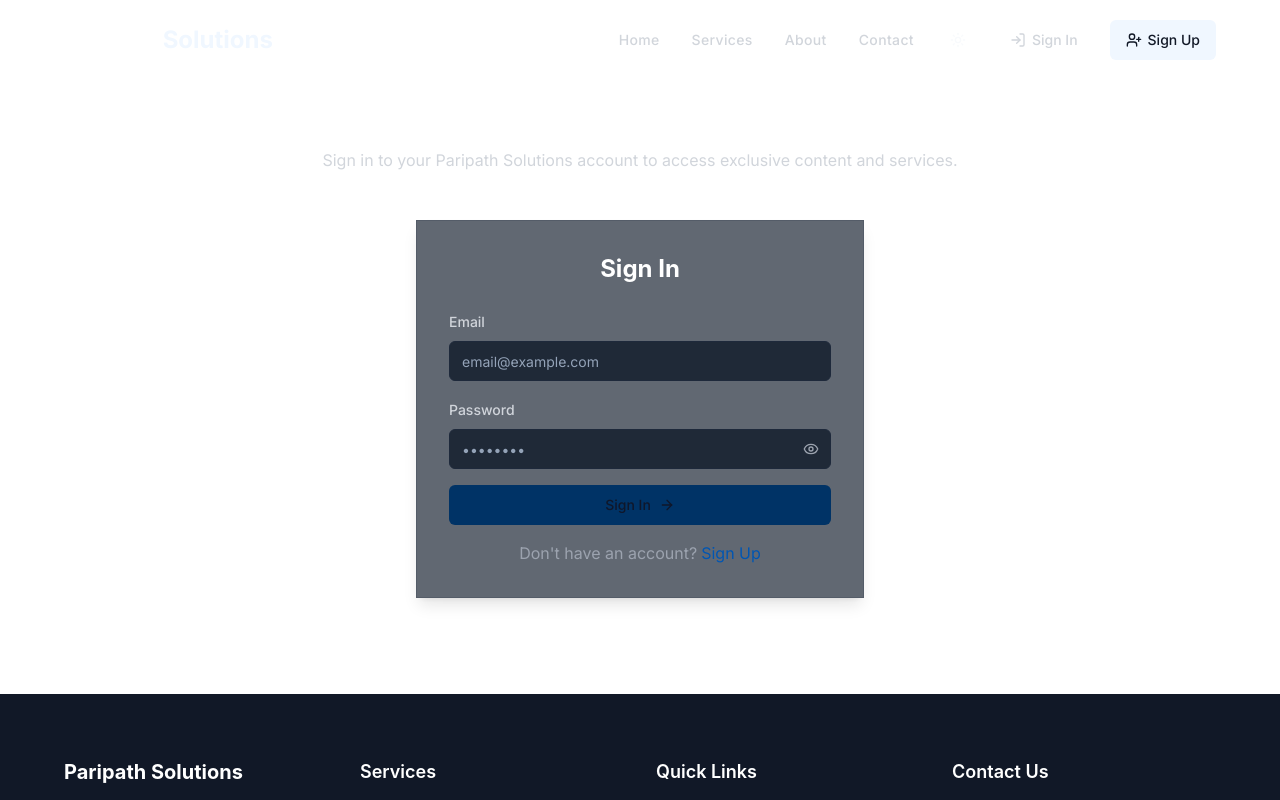
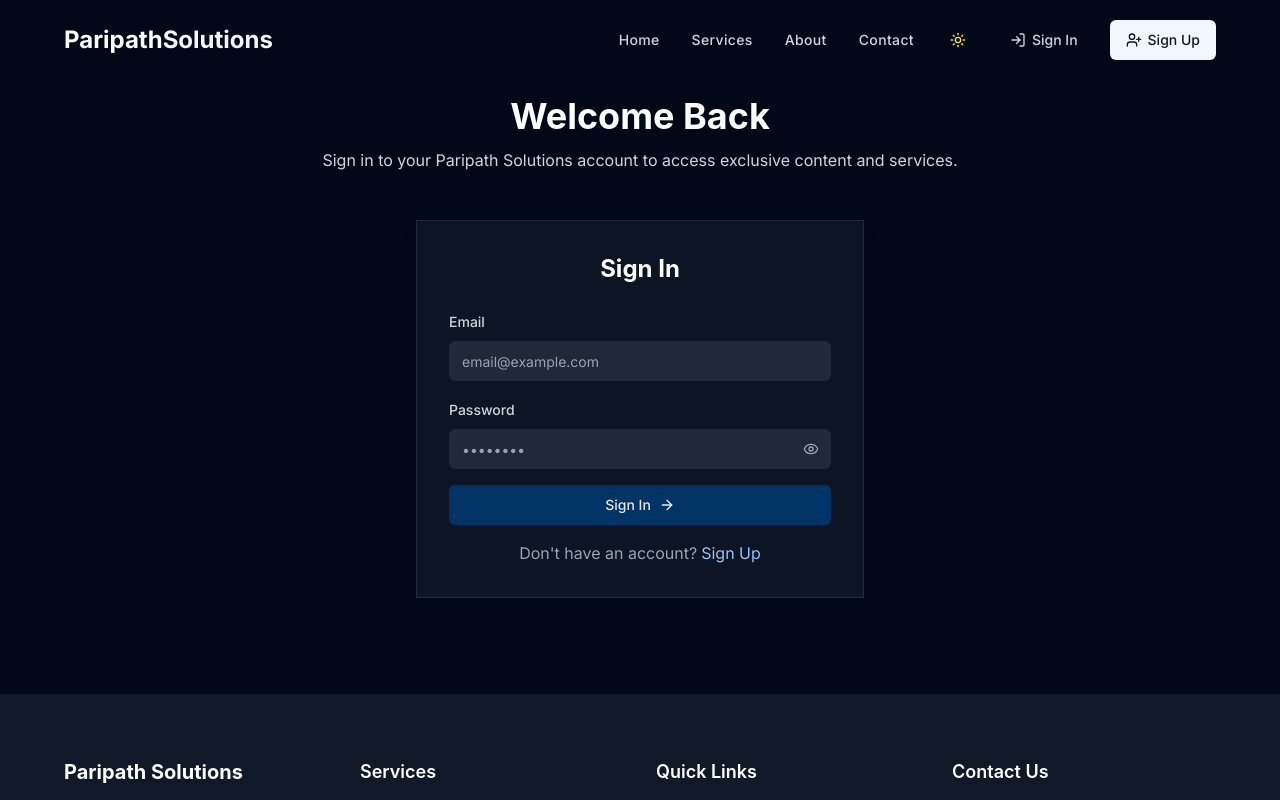
Before and after one commit to MAYANKSHUKALMSST/paripath-innovation-hub, a React (Vite) app: page /sign-in in a window 1280 px wide. Both pictures are taken after a click on the button "Toggle theme". Shown: the top 800 px of the page. Built offline with nearby package versions, Linux system fonts and the light colour scheme; a web font is replaced by a local one.

Commit message:
Fix: Improve dark theme implementation
Ensure dark theme is applied consistently across the website and improve text visibility.

```diff
--- a/src/App.tsx
+++ b/src/App.tsx
@@ -18,6 +18,7 @@ const queryClient = new QueryClient();
 const App = () => (
   <QueryClientProvider client={queryClient}>
     <ThemeProvider>
+      <div className="min-h-screen bg-background text-foreground">
         <TooltipProvider>
           <BrowserRouter>
             <GoogleAnalytics />
@@ -34,6 +35,7 @@ const App = () => (
             </Routes>
           </BrowserRouter>
         </TooltipProvider>
+      </div>
     </ThemeProvider>
   </QueryClientProvider>
 );
--- a/src/components/ThemeToggle.tsx
+++ b/src/components/ThemeToggle.tsx
@@ -12,12 +12,12 @@ const ThemeToggle = () => {
       size="icon"
       onClick={toggleTheme}
       aria-label={`Switch to ${theme === 'light' ? 'dark' : 'light'} mode`}
-      className="rounded-full hover:bg-gray-200 dark:hover:bg-gray-800"
+      className="rounded-full hover:bg-gray-200 dark:hover:bg-gray-800 transition-colors"
     >
       {theme === 'light' ? (
         <Moon className="h-[1.2rem] w-[1.2rem]" />
       ) : (
-        <Sun className="h-[1.2rem] w-[1.2rem]" />
+        <Sun className="h-[1.2rem] w-[1.2rem] text-yellow-300" />
       )}
       <span className="sr-only">Toggle theme</span>
     </Button>
--- a/src/contexts/ThemeContext.tsx
+++ b/src/contexts/ThemeContext.tsx
@@ -15,8 +15,15 @@ export function ThemeProvider({ children }: { children: React.ReactNode }) {
     // Check if theme is saved in localStorage
     const savedTheme = localStorage.getItem('theme') as Theme;
 
-    // Default to light mode, only use dark if explicitly saved as dark
-    return savedTheme === 'dark' ? 'dark' : 'light';
+    // Check if system prefers dark mode
+    const prefersDark = window.matchMedia('(prefers-color-scheme: dark)').matches;
+
+    // Use saved theme if available, otherwise use system preference
+    if (savedTheme) {
+      return savedTheme;
+    } else {
+      return prefersDark ? 'dark' : 'light';
+    }
   });
 
   useEffect(() => {
@@ -31,6 +38,9 @@ export function ThemeProvider({ children }: { children: React.ReactNode }) {
       document.documentElement.classList.add('light');
       document.documentElement.classList.remove('dark');
     }
+
+    // Also set a data attribute for additional CSS targeting
+    document.documentElement.setAttribute('data-theme', theme);
   }, [theme]);
 
   const toggleTheme = () => {
--- a/src/index.css
+++ b/src/index.css
@@ -1,3 +1,4 @@
+
 @import url('https://fonts.googleapis.com/css2?family=Inter:wght@300;400;500;600;700&display=swap');
 @import url('https://fonts.googleapis.com/css2?family=SF+Pro+Display:wght@400;500;600;700&display=swap');
 
@@ -7,7 +8,7 @@
 
 @layer base {
   :root {
-    --background: 210 40% 98% 0;
+    --background: 210 40% 98%;
     --foreground: 222.2 84% 4.9%;
 
     --card: 0 0% 100%;
@@ -48,8 +49,9 @@
   }
 
   .dark {
-    --background: 222.2 84% 4.9% 0;
+    --background: 222.2 84% 4.9%;
     --foreground: 210 40% 98%;
+
     --card: 222.2 84% 4.9%;
     --card-foreground: 210 40% 98%;
 
@@ -75,14 +77,14 @@
     --input: 217.2 32.6% 17.5%;
     --ring: 212.7 26.8% 83.9%;
 
-    --sidebar-background: 240 5.9% 10%;
-    --sidebar-foreground: 240 4.8% 95.9%;
+    --sidebar-background: 222.2 47.4% 11.2%;
+    --sidebar-foreground: 210 40% 98%;
     --sidebar-primary: 224.3 76.3% 48%;
     --sidebar-primary-foreground: 0 0% 100%;
-    --sidebar-accent: 240 3.7% 15.9%;
-    --sidebar-accent-foreground: 240 4.8% 95.9%;
-    --sidebar-border: 240 3.7% 15.9%;
-    --sidebar-ring: 217.2 91.2% 59.8%;
+    --sidebar-accent: 217.2 32.6% 17.5%;
+    --sidebar-accent-foreground: 210 40% 98%;
+    --sidebar-border: 217.2 32.6% 17.5%;
+    --sidebar-ring: 224.3 76.3% 48%;
   }
 }
 
@@ -97,7 +99,7 @@
   }
 
   body {
-    @apply bg-transparent text-foreground;
+    @apply bg-background text-foreground;
     font-family: 'Inter', sans-serif;
     overflow-x: hidden;
   }
@@ -305,3 +307,32 @@
 .animate-float {
   animation: float 6s ease-in-out infinite;
 }
+
+/* Dark mode specific overrides */
+.dark {
+  @apply text-gray-200;
+}
+
+.dark button {
+  @apply text-gray-200;
+}
+
+.dark a {
+  @apply text-blue-300 hover:text-blue-200;
+}
+
+.dark .bg-white {
+  @apply bg-gray-900;
+}
+
+.dark .border-gray-200 {
+  @apply border-gray-700;
+}
+
+.dark .text-gray-700 {
+  @apply text-gray-300;
+}
+
+.dark .glass-card {
+  @apply bg-gray-900/80 border-gray-700/50;
+}
```
Lines whose indentation alone changed are shown as unchanged.
